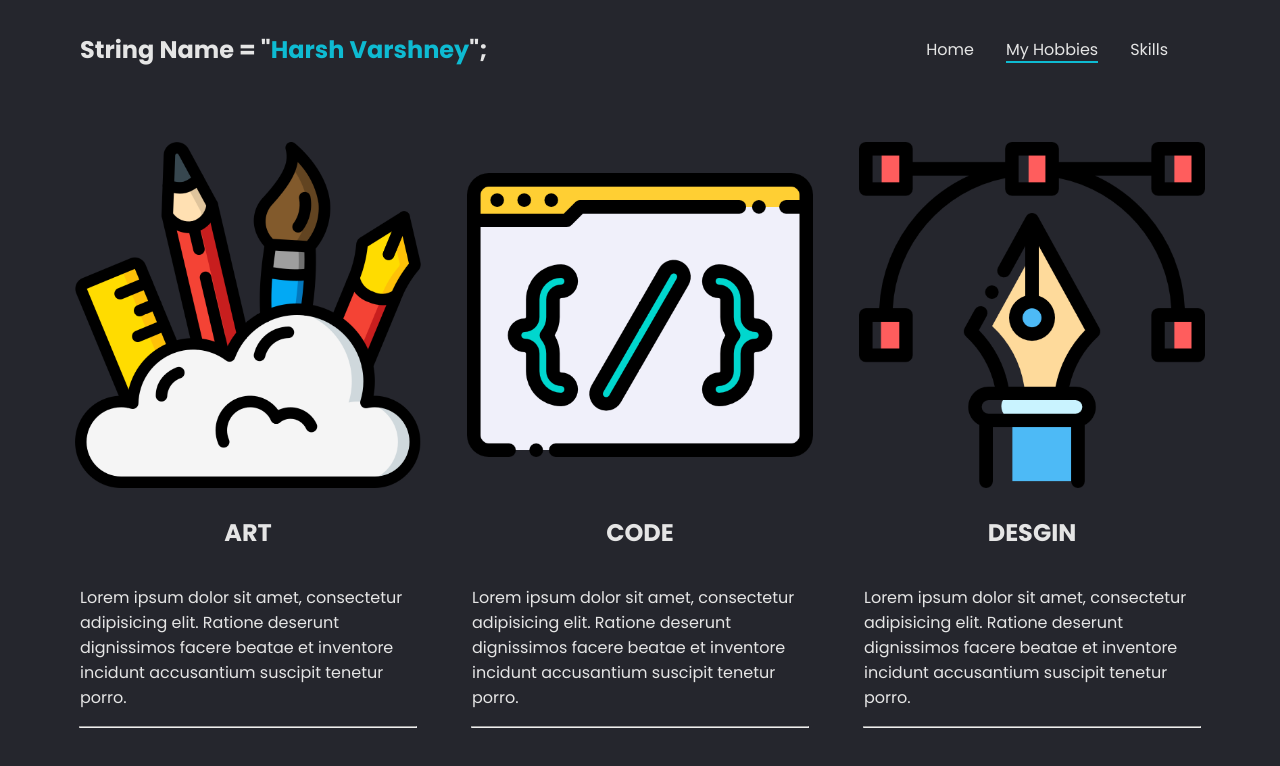
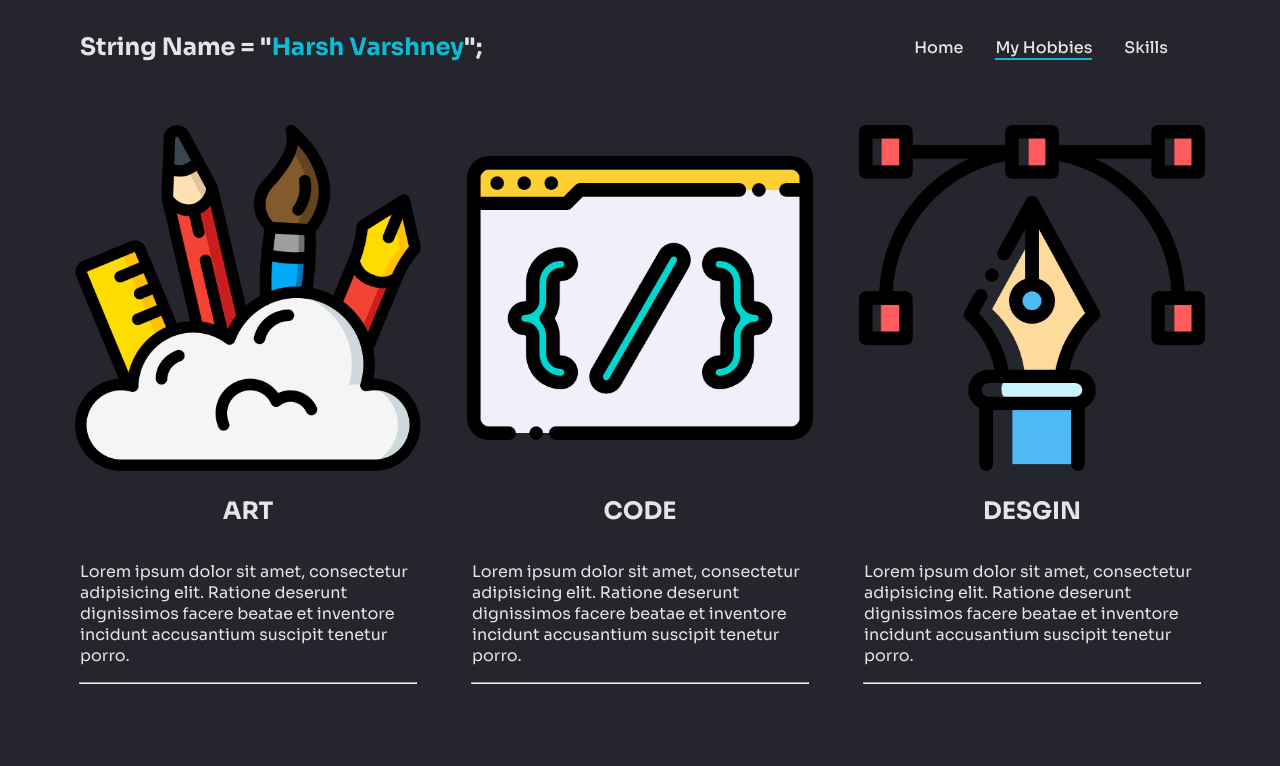
Before and after one commit to Iron0utlaw/harshvarshney.github.io, a plain HTML site: page Hobbies.html in a window 1280 px wide. Drawn offline with Linux system fonts and the light colour scheme.

Commit message:
PortFolio Updated

```diff
--- a/Hobbies.css
+++ b/Hobbies.css
@@ -5,7 +5,7 @@ body {
   padding-left: 5em;
   padding-right: 5em;
   height: 100vh;
-  font-family: "Poppins";
+  font-family: "Sora";
   background: #25262d;
   color: #e5e5e5;
 }
--- a/Hobbies.html
+++ b/Hobbies.html
@@ -7,7 +7,7 @@
     <link rel="stylesheet" href="Hobbies.css">
     <link rel="preconnect" href="https://fonts.googleapis.com">
     <link rel="preconnect" href="https://fonts.gstatic.com" crossorigin>
-    <link href="https://fonts.googleapis.com/css2?family=Poppins:wght@300;400;700&display=swap" rel="stylesheet">
+    <link href="https://fonts.googleapis.com/css2?family=Sora:wght@400;500;700&display=swap" rel="stylesheet">
     <title>My Hobbies</title>
     <link rel="shortcut icon" type="image" href="./letter-h.png">
 </head>
@@ -29,21 +29,21 @@
     <br>
     <div class="hob">
         <div class="art">
-            <a href="https://drive.google.com/drive/folders/1x2SezYNEpNdio8_2XErP-vbmvLOF4mdL?usp=sharing"><img src="./creativity.png" alt="Sketch"></a>
+            <a href="https://drive.google.com/drive/folders/1x2SezYNEpNdio8_2XErP-vbmvLOF4mdL?usp=sharing" target="_blank"><img src="./creativity.png" alt="Sketch"></a>
             <h2>ART</h2>
             <p>Lorem ipsum dolor sit amet, consectetur adipisicing elit. Ratione deserunt dignissimos facere beatae et inventore incidunt accusantium suscipit tenetur porro.</p>
             <hr>
         </div>
 
         <div class="code">
-            <a href="https://github.com/Iron0utlaw?tab=repositories"><img src="./coding.png" alt="coding" ></a>
+            <a href="https://github.com/Iron0utlaw?tab=repositories" target="_blank"><img src="./coding.png" alt="coding"></a>
             <h2>CODE</h2>
             <p>Lorem ipsum dolor sit amet, consectetur adipisicing elit. Ratione deserunt dignissimos facere beatae et inventore incidunt accusantium suscipit tenetur porro.</p>
             <hr>
         </div>
 
         <div class="design">
-            <a href="https://drive.google.com/drive/folders/1stUbHmLrj-arHTQg9mAZH7nVNewF6W_u?usp=sharing"><img src="./graphic-design.png" alt="graphic-design"></a>
+            <a href="https://drive.google.com/drive/folders/1stUbHmLrj-arHTQg9mAZH7nVNewF6W_u?usp=sharing" target="_blank"><img src="./graphic-design.png" alt="graphic-design"></a>
             <h2>DESGIN</h2>
             <p>Lorem ipsum dolor sit amet, consectetur adipisicing elit. Ratione deserunt dignissimos facere beatae et inventore incidunt accusantium suscipit tenetur porro.</p>
             <hr>
--- a/Skills.css
+++ b/Skills.css
@@ -5,7 +5,7 @@ body {
   padding-left: 5em;
   padding-right: 5em;
   height: 100vh;
-  font-family: "Poppins";
+  font-family: "Sora";
   background: #25262d;
   color: #e5e5e5;
 }
--- a/index.css
+++ b/index.css
@@ -5,7 +5,7 @@ body {
   padding-left: 5em;
   padding-right: 5em;
   height: 100vh;
-  font-family: "Poppins";
+  font-family: "Sora";
   background: #25262d;
   color: #e5e5e5;
 }
@@ -86,7 +86,7 @@ p {
   text-align: center;
   width: 146px;
   height: 52px;
-  font-family: "Poppins";
+  font-family: "Sora";
   margin-right: 1em;
 }
 
```
Also changed, not shown: Skills.html (+1 -1 lines), index.html (+1 -1 lines).
